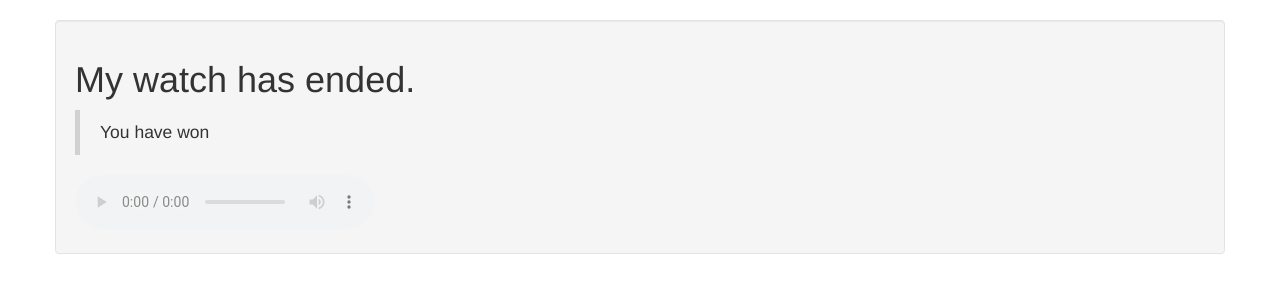
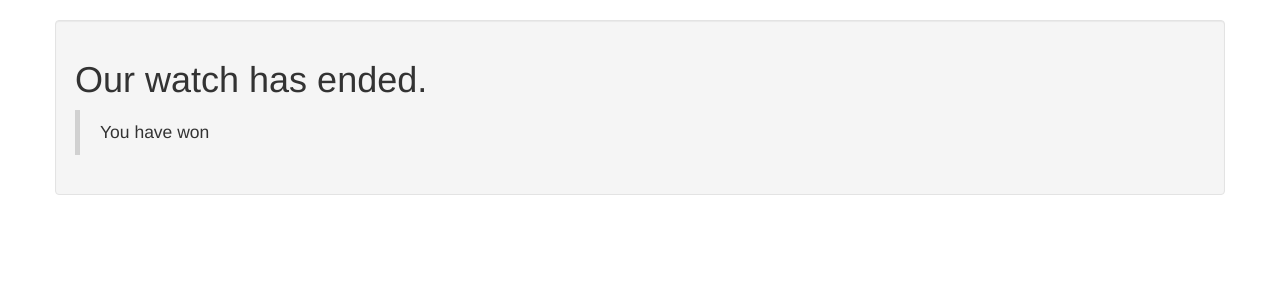
Before and after one commit to biswaz/Enigma, a Django app: page /finish/ in a window 1280 px wide. Shown: the part 52-352 px from the top of the page. Run offline with Django 3.2, Linux system fonts and the light colour scheme; some libraries are stand-ins or nearby versions.

Commit message:
changes finish

```diff
--- a/enigma/oth/templates/oth/finish.html
+++ b/enigma/oth/templates/oth/finish.html
@@ -4,14 +4,16 @@
 {% block content %}
 
 <h1>
-  My watch has ended.
+  Our watch has ended.
 </h1>
 
 <blockquote>
   <p>You have won</p>
 </blockquote>
 
+<!--
 <audio controls style="opacity: .5" autoplay="" loop="" controls="">
   <source src="{% static 'music/got.mp3' %}" type="audio/mpeg">
 </audio>
+-->
 {% endblock content %}
```
